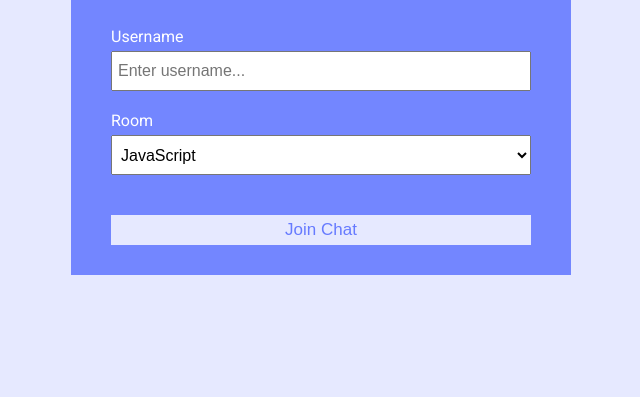
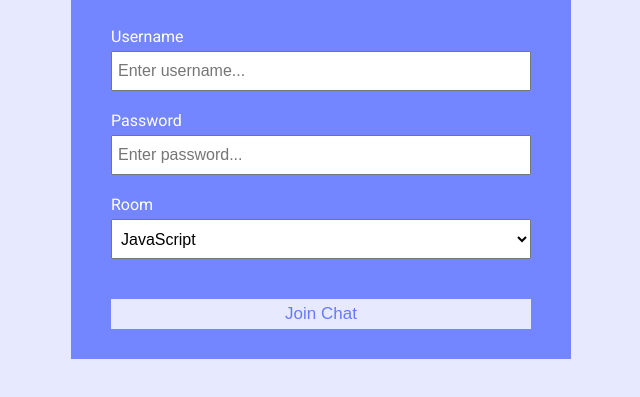
Before and after one commit to RusithHansana/Chat-App-With-NodeJS, a website: page public/index.html in a window 1280 px wide. Shown: the part 161-558 px from the top of the page, without its empty margins (319-959 px from the left). Drawn offline with Linux system fonts and the light colour scheme.

Commit message:
chore: Update CSS to include password input styling

```diff
--- a/public/css/styles.css
+++ b/public/css/styles.css
@@ -159,7 +159,8 @@ a {
   margin-bottom: 5px;
 }
 
-.join-main input[type="text"] {
+.join-main input[type="text"],
+input[type="password"] {
   font-size: 16px;
   padding: 5px;
   height: 40px;
--- a/public/index.html
+++ b/public/index.html
@@ -31,6 +31,16 @@
             />
           </div>
           <div class="form-control">
+            <label for="password">Password</label>
+            <input
+              type="password"
+              name="password"
+              id="password"
+              placeholder="Enter password..."
+              required
+            />
+          </div>
+          <div class="form-control">
             <label for="room">Room</label>
             <select name="room" id="room">
               <option value="JavaScript">JavaScript</option>
```
